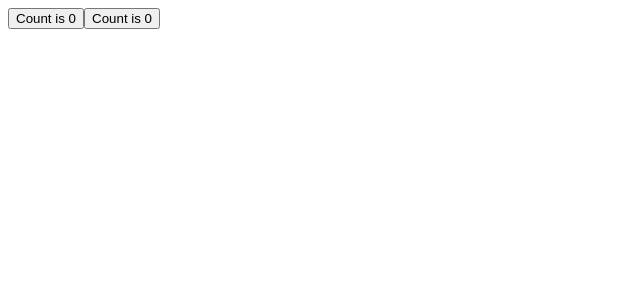
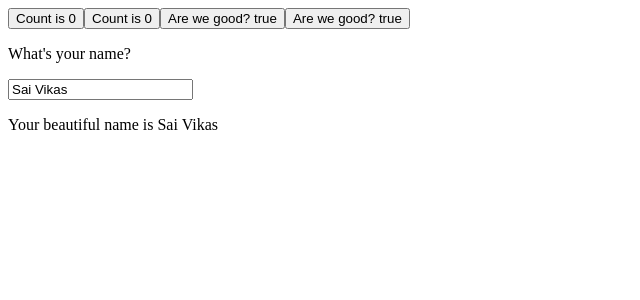
Before and after one commit to saivikassingamsetty/Dev, a Vue app in the folder vue-playground/: page / in a window 1280 px wide. Shown: the top 300 px of the page, without its empty margins (0-640 px from the left). Built offline with nearby package versions, Linux system fonts and the light colour scheme; the HTML template or start-up script is replaced by a standard one.

Commit message:
computed properties

```diff
--- a/vue-playground/src/components/ReactivityBasics.vue
+++ b/vue-playground/src/components/ReactivityBasics.vue
@@ -4,6 +4,21 @@
 
   <!-- Reactive -->
   <button @click="incrementCount">Count is {{ state.count }}</button>
+
+  <!-- computed -->
+  <button @click="toggleFail">Are we good? {{ allGood }}</button>
+
+  <!-- invoke methods -->
+  <button @click="toggleFail">Are we good? {{ allGoodUsingMethod() }}</button>
+
+  <!-- writable -->
+  <p>What's your name?</p>
+  <input
+    type="text"
+    :value="fullName"
+    @input="(event) => (fullName = event.target.value)"
+  />
+  <p>Your beautiful name is {{ fullName }}</p>
 </template>
 
 <!-- <script>
@@ -26,6 +41,7 @@ import {
   nextTick,
   onRenderTriggered,
   onRenderTracked,
+  computed,
 } from "vue";
 
 const count = ref(0);
@@ -45,6 +61,50 @@ const stateProxy = reactive(state);
 console.log(originalObj == state); //false
 console.log(stateProxy == state); //true
 
+//computed
+const complexObj = reactive({
+  id: 1,
+  names: [1, 2, 3, 4],
+  ranks: { 1: 4, 2: 3, 3: 1, 4: 2 },
+  allFail: false,
+});
+
+//we may want to get ranks of avaibale members
+let allGood = computed(() => {
+  return (
+    complexObj.names.length == Object.keys(complexObj.ranks).length &&
+    !complexObj.allFail
+  );
+});
+
+const complexObjUsingMethod = reactive(complexObj);
+
+//using invoke method
+const allGoodUsingMethod = () => {
+  return (
+    complexObjUsingMethod.names.length ==
+      Object.keys(complexObjUsingMethod.ranks).length &&
+    !complexObjUsingMethod.allFail
+  );
+};
+
+const toggleFail = () => (complexObj.allFail = !complexObj.allFail);
+
+//writable computed
+const firstName = ref("Sai");
+const lastName = ref("Vikas");
+
+const fullName = computed({
+  //getter
+  get() {
+    return firstName.value + " " + lastName.value;
+  },
+  //setter
+  set(newVal) {
+    [firstName.value, lastName.value] = newVal.split(" ");
+  },
+});
+
 //debugger events
 //triggers 2 times when accessing count and state in template
 onRenderTracked((event) => {
```
